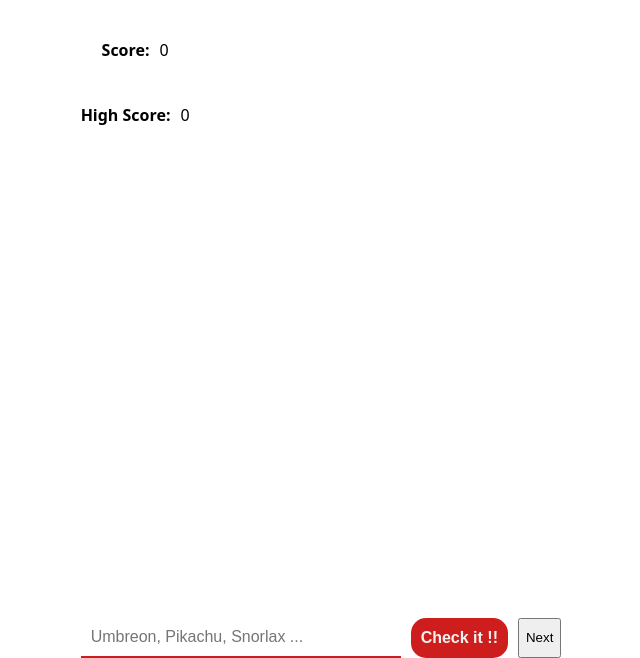
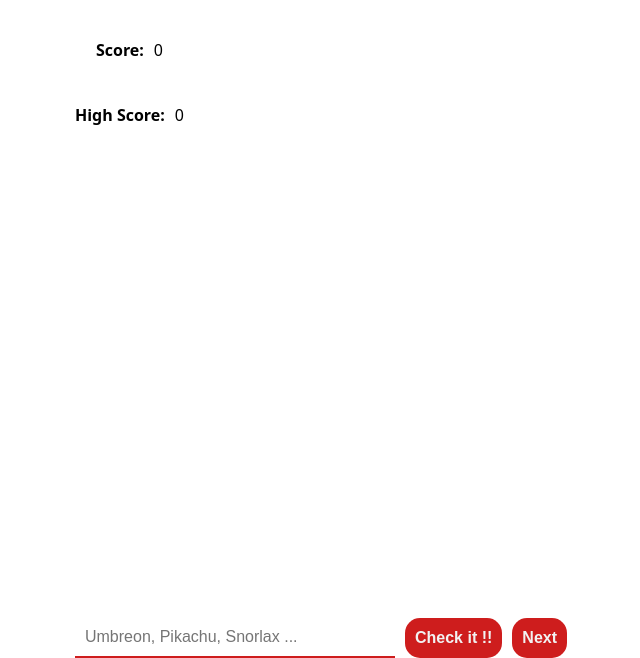
Before and after one commit to alvarezjuanign/projects, a website: page 04-pokeApp/index.html in a window 1280 px wide. Shown: the part 238-896 px from the top of the page, without its empty margins (319-959 px from the left). Drawn offline with Linux system fonts and the light colour scheme; files that its build step writes are made by us from their sources; no server answers.

Commit message:
style reroll button and create directory for style

```diff
--- a/04-pokeApp/style.css
+++ b/04-pokeApp/css/style.css
@@ -54,7 +54,7 @@ body{
     height: 400px;
 }
 
-.btnSearch{
+.btnSearch, .btnNext{
     border: none;
     padding: 10px;
     border-radius: 15px;
```
